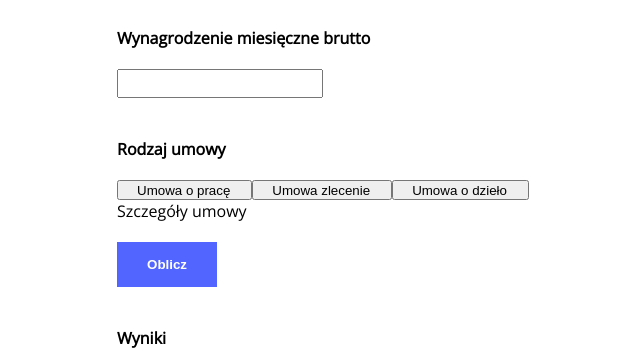
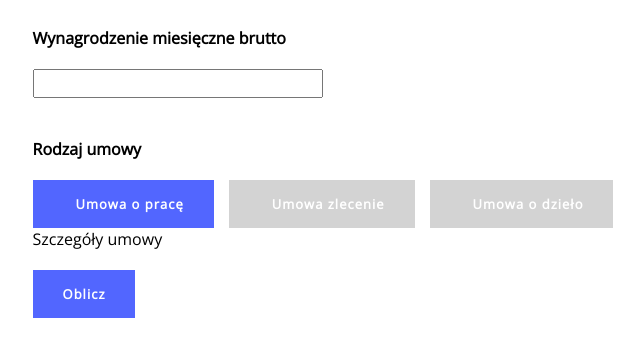
Before and after one commit to tomasz-paterka/salary_calculator, a website built with webpack: page src/index.html in a window 1280 px wide. Shown: the part 120-475 px from the top of the page, without its empty margins (317-961 px from the left). Built offline with nearby package versions, Linux system fonts and the light colour scheme.

Commit message:
add clearContracts function, add styling elements to controlView function

```diff
--- a/src/index.html
+++ b/src/index.html
@@ -31,22 +31,16 @@
       <div class="contract-type">
         <h4>Rodzaj umowy</h4>
         <div class="contracts">
-          <button>
-            <label for="employment_contract"><input checked type="radio" id="employment_contract" name="contract" value="employment">Umowa o pracę</label>
-          </button>
-          <button>
-            <label for="mandate_contract"><input type="radio" id="mandate_contract" name="contract" value="mandate">Umowa zlecenie</label>
-          </button>
-          <button>
-            <label for="work_contract"><input type="radio" id="work_contract" name="contract" value="work">Umowa o dzieło</label>
-          </button>
+          <label class="contracts_btn" for="employment_contract"><input checked type="radio" id="employment_contract" name="contract" value="employment">Umowa o pracę</label>
+          <label class="contracts_btn" for="mandate_contract"><input type="radio" id="mandate_contract" name="contract" value="mandate">Umowa zlecenie</label>
+          <label class="contracts_btn" for="work_contract"><input type="radio" id="work_contract" name="contract" value="work">Umowa o dzieło</label>
         </div>
         <div class="contract_details">
         </div>
       </div>
     </section>
 
-    <button class="btn">Oblicz</button>
+    <button class="result_btn">Oblicz</button>
 
     <section class="result">
       <h4>Wyniki</h4>
--- a/src/js/index.js
+++ b/src/js/index.js
@@ -5,6 +5,9 @@ import { elements } from './view/htmlElements';
 
 const state = {};
 window.s = state;
+
+contracts.controlerView();
+elements.contractsBtn.forEach(el => el.addEventListener('click', contracts.controlerView));
 
 const controler = () => {
   let pay = contracts.getInput();
@@ -18,7 +21,7 @@ const controler = () => {
 
       case elements.contract.checked:
 
-        console.log('employment');
+        // console.log('employment');
         state.salary = new Salary(pay);
         state.salary.calcInsurance();
         contracts.renderEmployeeResult(state.salary);
@@ -26,11 +29,11 @@ const controler = () => {
         break;
       case elements.mandate.checked:
 
-        console.log('mandate');
+        // console.log('mandate');
         break;
       case elements.work.checked:
 
-        console.log('work');
+        // console.log('work');
       default:
         // console.log('some else');
     }
@@ -40,11 +43,6 @@ const controler = () => {
   }
 }
 
-
-
-contracts.controlerView();
-elements.agreements.forEach(el => el.addEventListener('click', contracts.controlerView))
-
 elements.calcBtn.addEventListener('click', controler);
 
 document.addEventListener('keypress', (e) => {
--- a/src/js/view/employment_contracts.js
+++ b/src/js/view/employment_contracts.js
@@ -1,6 +1,64 @@
 import { elements } from './htmlElements';
 
 export const getInput = () => parseInt(elements.salaryInput.value);
+
+const clearContracts = () => {
+  elements.contractsDetail.innerHTML = '';
+};
+
+
+export const controlerView = () => {
+  clearContracts();
+
+  let markup;
+  switch (true) {
+
+    case elements.contract.checked:
+
+      elements.contract.parentNode.classList.add('active');
+      elements.mandate.parentNode.classList.remove('active');
+      elements.work.parentNode.classList.remove('active');
+      console.log(elements.contract);
+      markup = `
+        <div>
+          Szczegóły umowy
+        </div>
+      `;
+      elements.contractsDetail.insertAdjacentHTML('afterbegin', markup);
+      break;
+
+    case elements.mandate.checked:
+
+      elements.contract.parentNode.classList.remove('active');
+      elements.mandate.parentNode.classList.add('active');
+      elements.work.parentNode.classList.remove('active');
+
+      console.log(elements.mandate);
+      markup = `
+        <div>
+          Szczegóły zlecenia
+        </div>
+      `;
+      elements.contractsDetail.insertAdjacentHTML('afterbegin', markup);
+      break;
+
+    case elements.work.checked:
+
+      elements.contract.parentNode.classList.remove('active');
+      elements.mandate.parentNode.classList.remove('active');
+      elements.work.parentNode.classList.add('active');
+      console.log(elements.work);
+      markup = `
+        <div>
+          Szczegóły dzieła
+        </div>
+      `;
+      elements.contractsDetail.insertAdjacentHTML('afterbegin', markup);
+      break;
+    default:
+      // console.log('some else');
+  }
+}
 
 export const clearResults = () => {
   elements.employeeResults.innerHTML = '';
@@ -26,41 +84,3 @@ export const renderEmployerResult = salary => {
   `;
   elements.employerResults.insertAdjacentHTML('beforeend', markup);
 }
-
-export const controlerView = () => {
-  let markup;
-
-  switch (true) {
-
-    case elements.contract.checked:
-
-      console.log('employment');
-      markup = `
-        <div>
-          Szczegóły umowy
-        </div>
-      `;
-      elements.contractsDetail.insertAdjacentHTML('beforebegin', markup);
-      break;
-
-    case elements.mandate.checked:
-      markup = `
-        <div>
-          Szczegóły zlecenia
-        </div>
-      `;
-      elements.contractsDetail.insertAdjacentHTML('beforebegin', markup);
-      break;
-
-    case elements.work.checked:
-      markup = `
-        <div>
-          Szczegóły dzieła
-        </div>
-      `;
-      elements.contractsDetail.insertAdjacentHTML('beforebegin', markup);
-      break;
-    default:
-      // console.log('some else');
-  }
-}
--- a/src/js/view/htmlElements.js
+++ b/src/js/view/htmlElements.js
@@ -1,6 +1,6 @@
 export const elements = {
   salaryInput: document.getElementById('salaryInput'),
-  calcBtn: document.querySelector('.btn'),
+  calcBtn: document.querySelector('.result_btn'),
   resultContainer: document.querySelector('.result-container'),
   employeeResults: document.querySelector('.employee-list'),
   employerResults: document.querySelector('.employer-list'),
@@ -8,5 +8,8 @@ export const elements = {
   mandate: document.getElementById('mandate_contract'),
   work: document.getElementById('work_contract'),
   agreements: document.querySelectorAll('input[type="radio"]'),
-  contractsDetail: document.querySelector('.contract_details')
+  contractsDetail: document.querySelector('.contract_details'),
+  contractsBtn: document.querySelectorAll('.contracts_btn')
 };
+
+// console.dir(elements.contract);
--- a/src/scss/style.scss
+++ b/src/scss/style.scss
@@ -26,6 +26,26 @@ h4 {
   margin: 20px 0;
 }
 
+.btn {
+  background-color: #d3d3d3;
+  padding: 15px 30px;
+  color: #ffffff;
+  font-weight: bold;
+  border: none;
+  cursor: pointer;
+  font-size: 13px;
+  font-family: $main-font;
+  letter-spacing: 1px;
+}
+
+.active {
+  background-color: #5266FF;
+  &:hover {
+    transition: all 0.2s ease-in-out;
+    background-color: #507CFF;
+  }
+}
+
 .container {
   margin: 0 auto;
   padding: 0 15px;
@@ -41,30 +61,32 @@ h4 {
       width: 50%;
     }
   }
+}
 
 .contract-type {
   padding: 20px 0;
+}
+
 .contracts {
   display: flex;
   align-items: center;
-      label {
-        padding: 0 20px 0 5px;
-      }
+  flex-wrap: wrap;
+
+  .contracts_btn {
+    &:last-child {
+      margin-right: 0px;
     }
   }
 }
 
-.btn {
-  padding: 15px 30px;
-  background-color: #5266FF;
-  color: #ffffff;
-  font-weight: bold;
-  border: none;
-  cursor: pointer;
-  &:hover {
-    transition: all 0.2s ease-in-out;
-    background-color: #507CFF;
+.contracts_btn {
+  @extend .btn;
+  margin-right: 15px;
 }
+
+.result_btn {
+  @extend .btn;
+  @extend .active;
 }
 
 .result {
@@ -101,6 +123,7 @@ h4 {
 
 input[type="radio"] {
   visibility: hidden;
+
 }
 
 /* RESPONSIVE STYLES */
```
Lines whose indentation alone changed are shown as unchanged.
